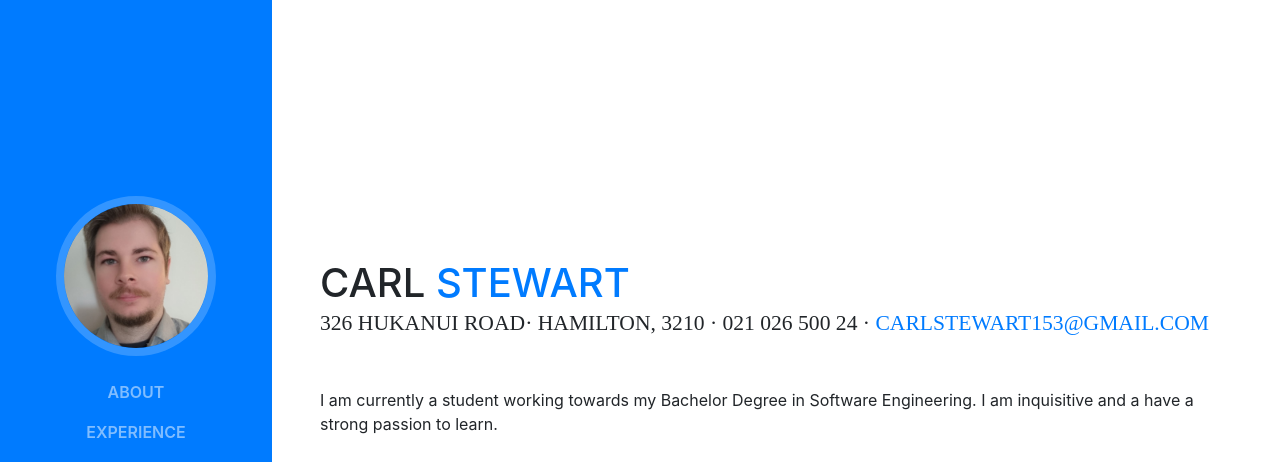
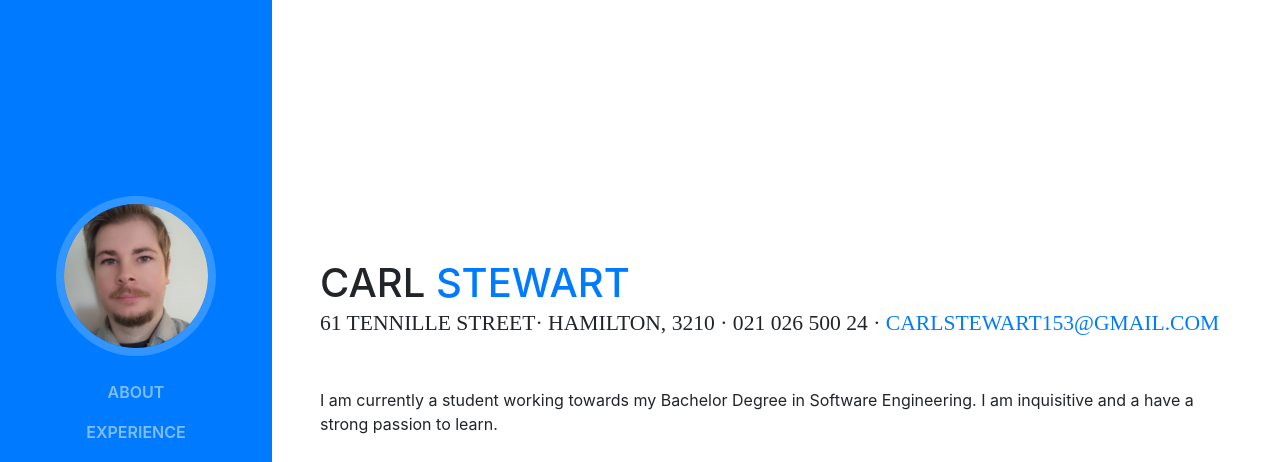
Before and after one commit to Carl153/Portfolio, a website with bundled scripts: page index.html in a window 1280 px wide. Shown: the top 462 px of the page. Built offline with nearby package versions, Linux system fonts and the light colour scheme; a web font is replaced by a local one.

Commit message:
Update index.html

```diff
--- a/index.html
+++ b/index.html
@@ -68,7 +68,7 @@
           <h1 class="mb-0">Carl
             <span class="text-primary">Stewart</span>
           </h1>
-          <div class="subheading mb-5">326 Hukanui Road· Hamilton, 3210 · 021 026 500 24 ·
+          <div class="subheading mb-5">61 Tennille Street· Hamilton, 3210 · 021 026 500 24 ·
             <a href="carlstewart153@gmail.com">carlstewart153@gmail.com</a>
           </div>
           <p class="mb-5">I am currently a student working towards my Bachelor Degree in Software Engineering. I am inquisitive and a have a strong passion to learn. </p>
```
